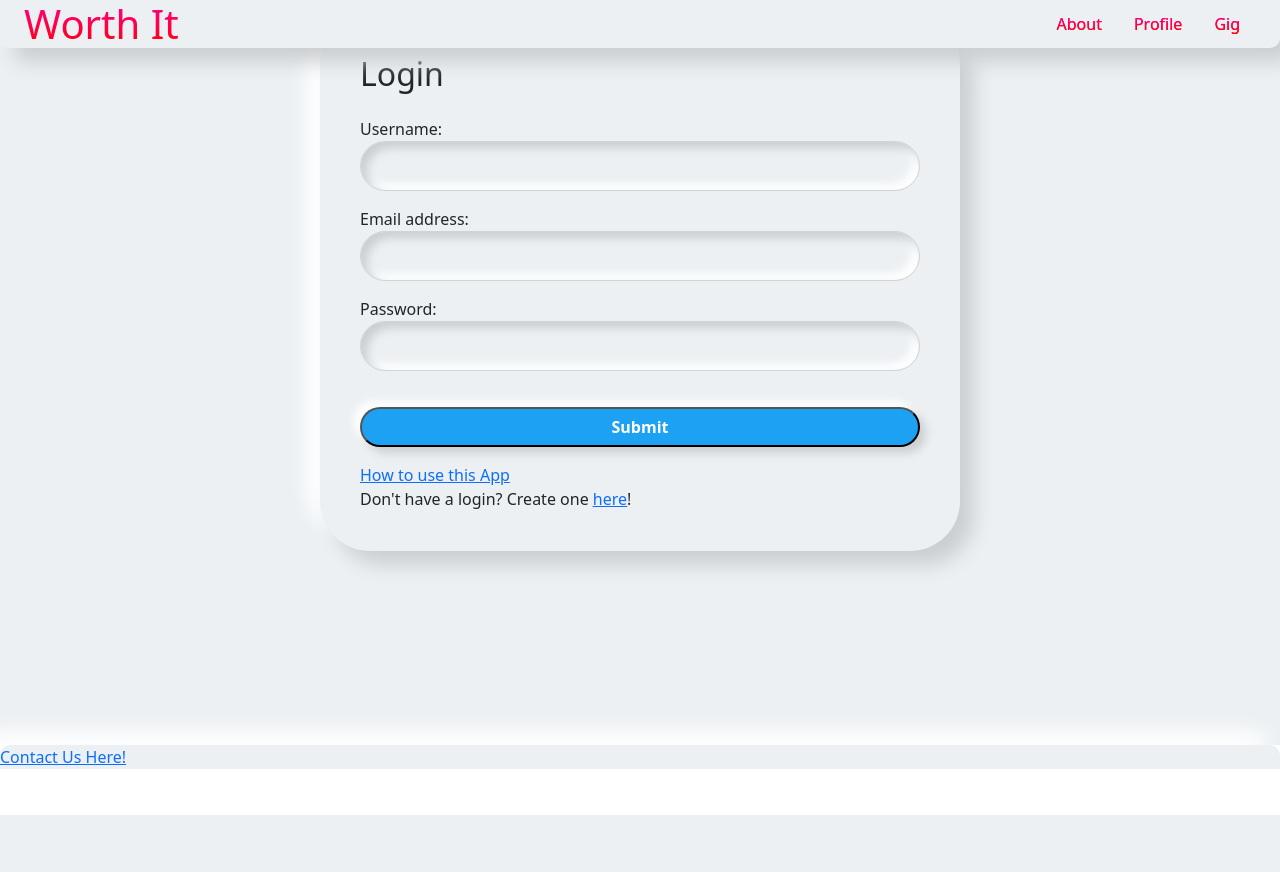
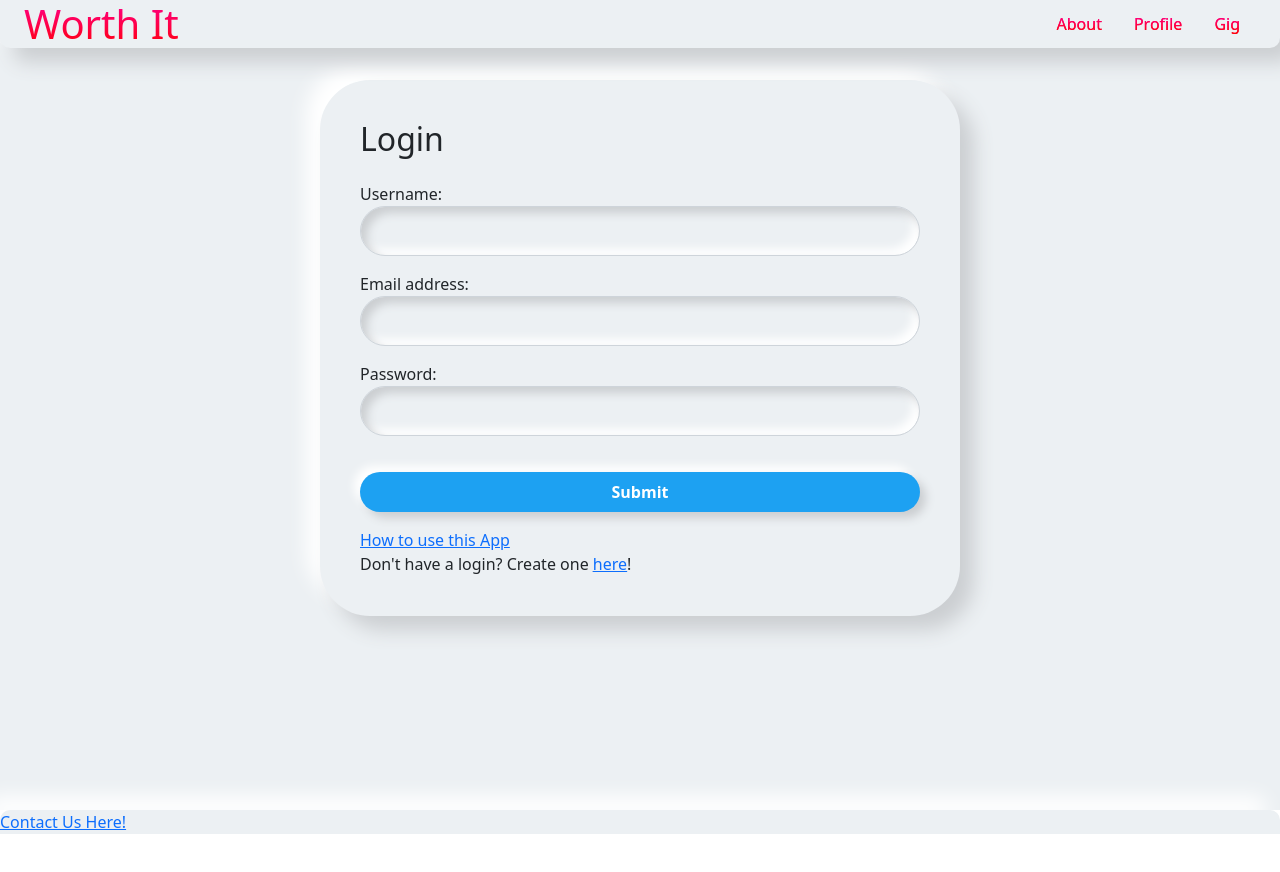
Before and after one commit to Hone12345678/worthIt, a React (Create React App) app in the folder client/: page / in a window 1280 px wide. Shown: the top 872 px of the page. Before the commit the page ends 815 px from the top, so only its background shows below. Built offline with nearby package versions, Linux system fonts and the light colour scheme.

Commit message:
added tailwind css

```diff
--- a/client/package.json
+++ b/client/package.json
@@ -37,5 +37,10 @@
       "last 1 firefox version",
       "last 1 safari version"
     ]
+  },
+  "devDependencies": {
+    "autoprefixer": "^10.4.4",
+    "postcss": "^8.4.12",
+    "tailwindcss": "^3.0.23"
   }
 }
--- a/client/src/App.css
+++ b/client/src/App.css
@@ -1,3 +1,7 @@
+@tailwind base;
+@tailwind components;
+@tailwind utilities;
+
 :root {
   --background: #ecf0f3;
   --bottom-shadow: #cbced1;
@@ -167,7 +171,3 @@ input::placeholder {
 body {
   height: 100%;
 }
-
-.hfull {
-  height: 100%;
-}
--- a/client/src/App.js
+++ b/client/src/App.js
@@ -26,13 +26,13 @@ function App() {
   console.log(loginSelected);
 
   return (
-    <div className='bg-background hfull'>
+    <div className='bg-background h-full'>
       <Header className="text-light"
         setCurrentComponent={setCurrentComponent}
         currentComponent={currentComponent}
       ></Header>
 
-      <div className='justify-content-center h-100'>
+      <div className='justify-content-center h-100 mt-20'>
       {!loginSelected ? (
         <>
         {currentComponent === "login" ?
--- a/client/src/components/Gig/index.js
+++ b/client/src/components/Gig/index.js
@@ -15,17 +15,14 @@ function GigForm() {
 
   function calculateFuel() {
     fuelOutput(distance / mpg)
-    console.log({fuel});
    };
 
   function calculateHourly() {
     hourlyOutput(60/time * compensation)
-    console.log({hourly});
   };
 
   function calculateTotal() {
     totalOutput(compensation - distance/mpg * gasPrice)
-    console.log({total});
   }
 
   return (
--- a/client/src/components/Header/index.js
+++ b/client/src/components/Header/index.js
@@ -29,7 +29,7 @@ function Header(props) {
               data-testid="about"
               href="#about"
               onClick={() => setCurrentComponent("about")}
-              className=""
+              className="hover:font-bold"
             >
               About
             </a>
@@ -40,7 +40,7 @@ function Header(props) {
               data-testid="profile"
               href="#profile"
               onClick={() => setCurrentComponent("profile")}
-              className=""
+              className="hover:font-bold"
             >
               Profile
             </a>
@@ -51,7 +51,7 @@ function Header(props) {
               data-testid="gig"
               href="#gig"
               onClick={() => setCurrentComponent("gig")}
-              className=""
+              className="hover:font-bold"
             >
               Gig
             </a>
--- a/client/tailwind.config.js
+++ b/client/tailwind.config.js
@@ -3,7 +3,44 @@ module.exports = {
     "./src/**/*.{js,jsx,ts,tsx}"
   ],
   theme: {
-    extend: {},
+    extend: {
+      animation: {
+        'spin-slow': 'spin 2s linear infinite',
+        'pulse-slow': 'pulse 2s ease-in-out infinite',
+      },
+      padding: {
+        '28rem' : '28rem',
+      },
+      width: {
+        '45': '45%',
+        '50rem': '50rem',
+        '32rem': '32rem',
+        '72rem': '72rem',
+      },
+      height: {
+        '45': '45%',
+        '50rem': '50rem',
+        '32rem': '32rem',
+        '72rem': '72rem',
+      },
+      spacing: {
+        '65rem': '65rem',
+      },
+      screens: {
+        'xs': '325px',
+        'sm': '640px',
+        'md': '768px',
+        'lg': '1024px',
+        'xl': '1280px',
+        '2xl': '1536px',
+      },
+      modal: {
+        'display': 'none'
+      },
+      zIndex: {
+        '1': '1',
+      }
+    },
   },
   plugins: [],
 }
```
Also changed, not shown: 1 other file (tests, documents, lock files or other folders).
